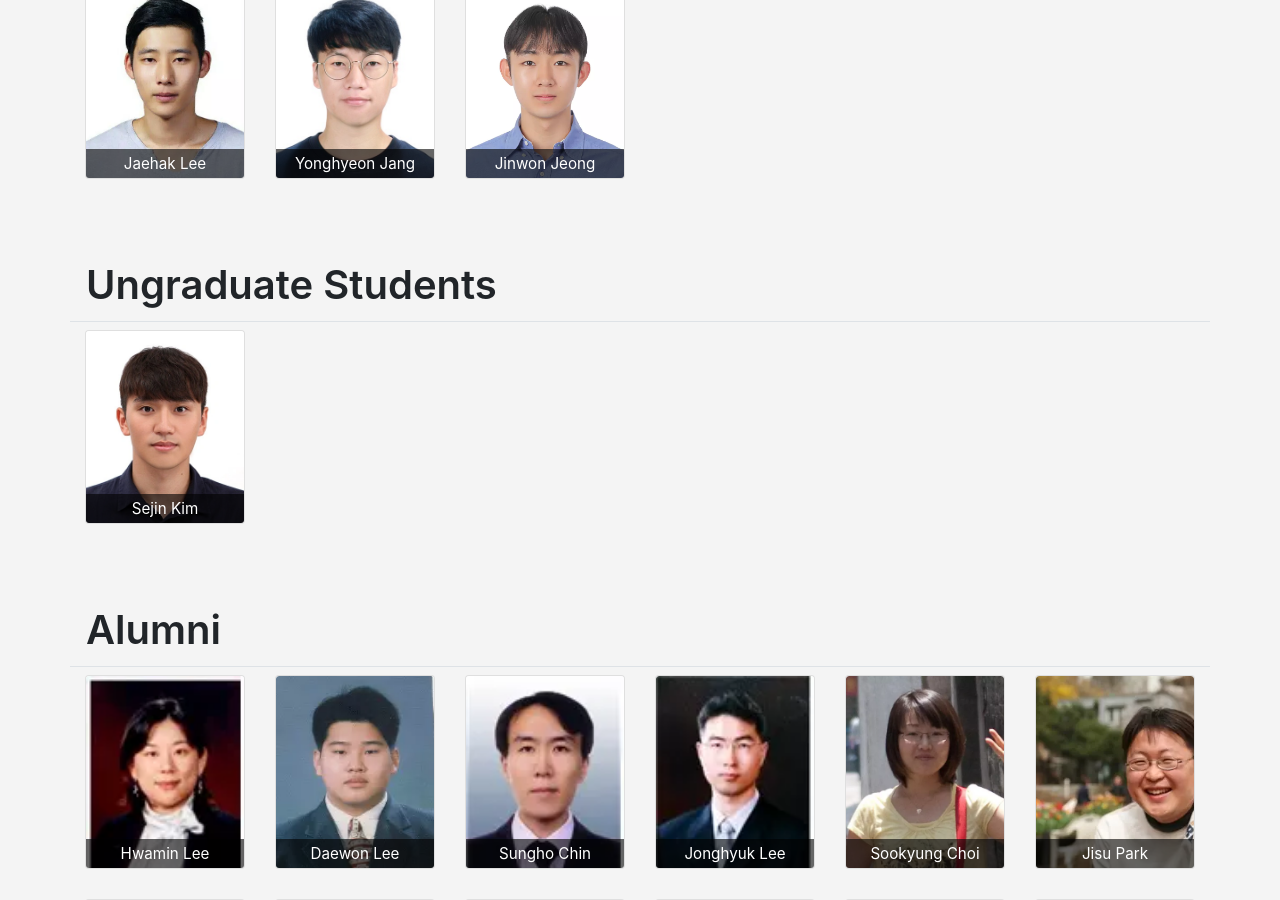
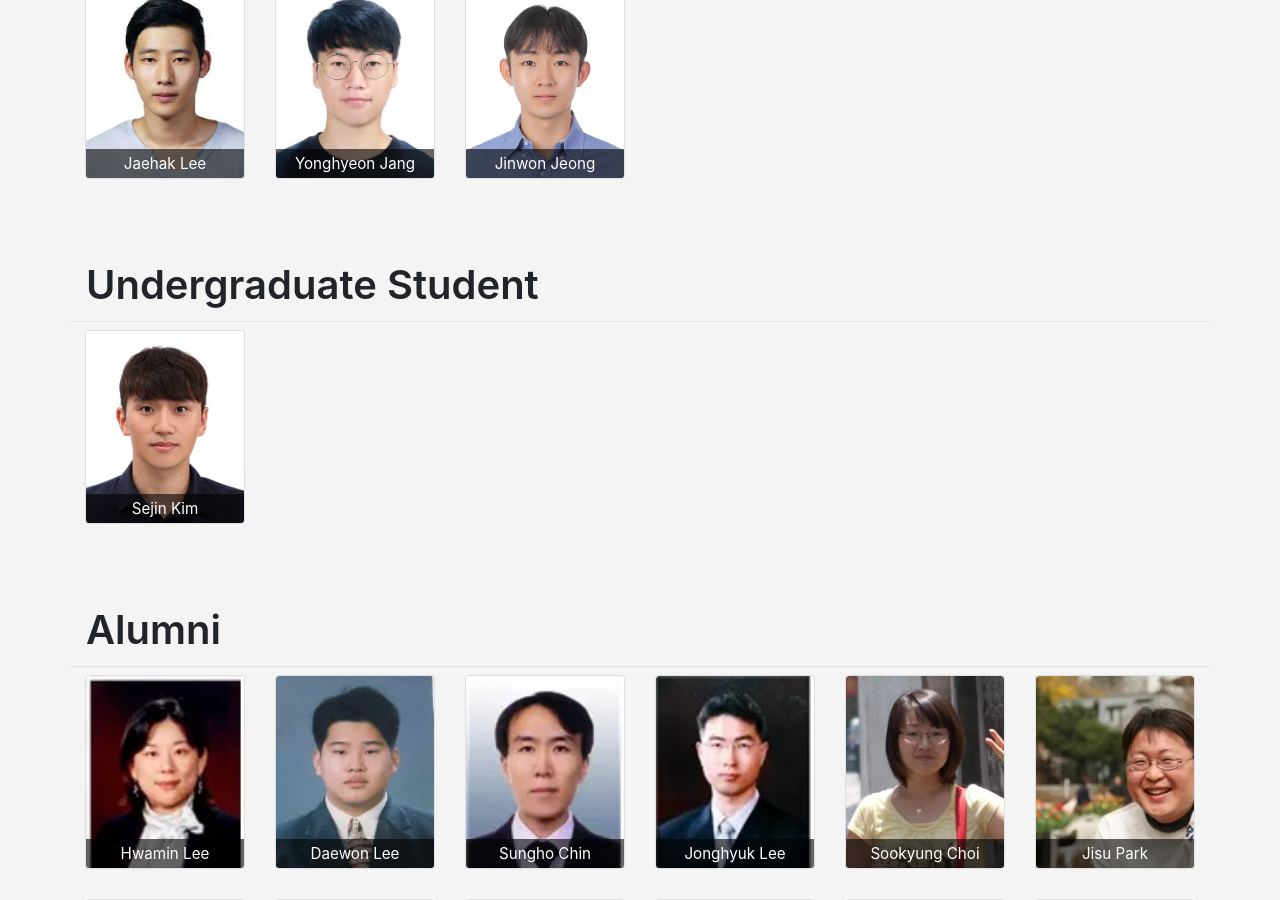
Before and after one commit to KU-Cloud/ku-cloud.github.io, a Jekyll site: the page built from members.html, in a window 1280 px wide and 900 px high, scrolled down 653 px. Built offline with Jekyll 4.4.1, drawn with Linux system fonts in a browser that asks for light colours; some of the changed lines change nothing that is shown.

Commit message:
Update members.html

```diff
--- a/members.html
+++ b/members.html
@@ -10,7 +10,7 @@ layout: page
 {% include title-container.html title="Master Students" %}
 {% include member-group.html members=site.data.members.master %}
 
-{% include title-container.html title="Ungraduate Students" %}
+{% include title-container.html title="Undergraduate Student" %}
 {% include member-group.html members=site.data.members.intern %}
 
 {% include title-container.html title="Alumni" %}
```
